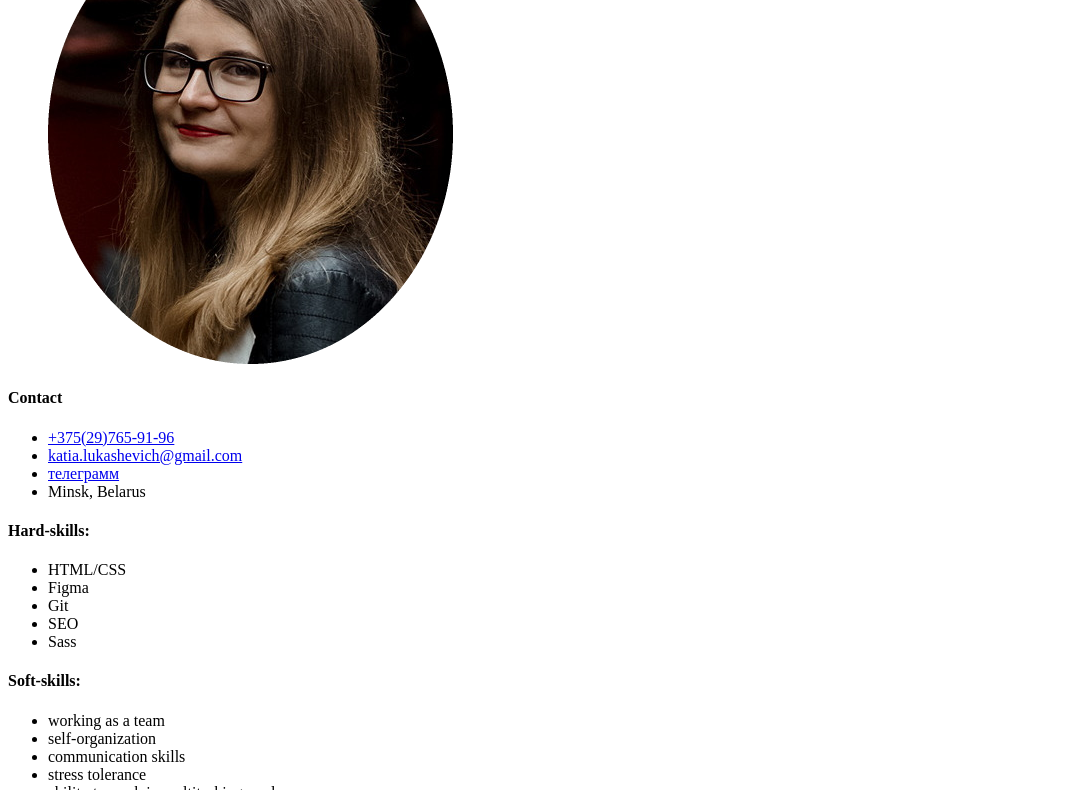
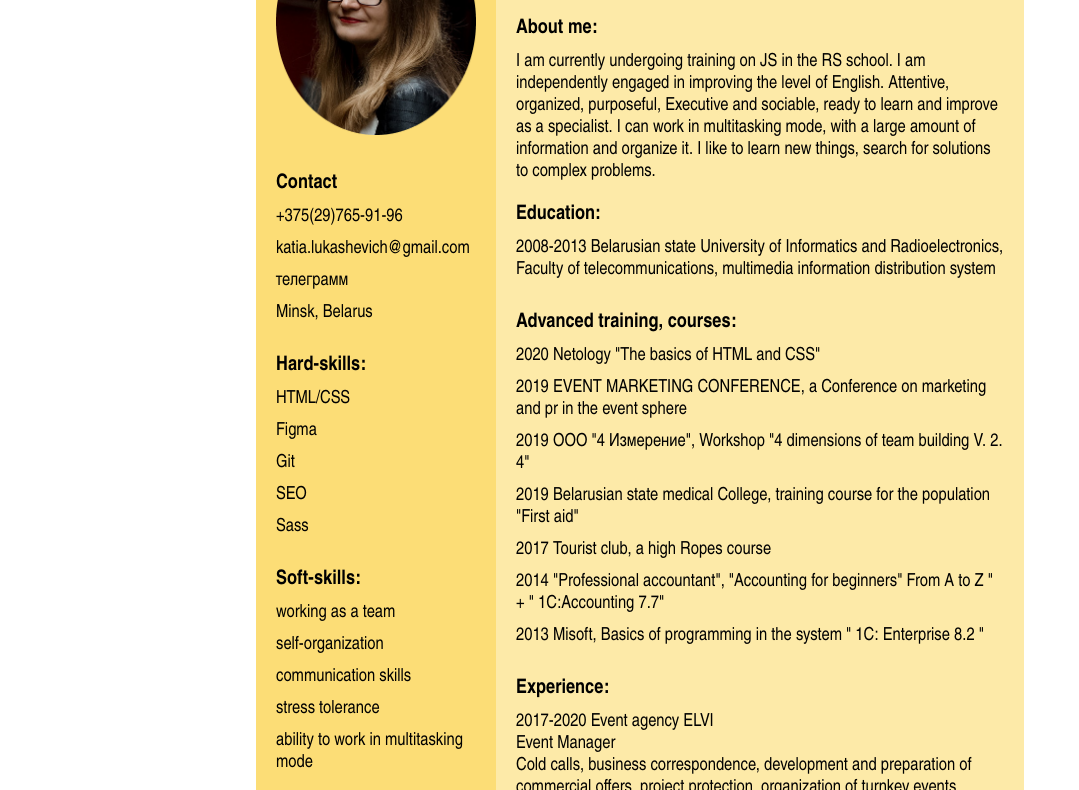
Before and after one commit to Katerina-L/rsschool-cv, a plain HTML site: page index.html in a window 1280 px wide. Shown: the part 112-902 px from the top of the page, without its empty margins (0-1079 px from the left). Drawn offline with Linux system fonts and the light colour scheme.

Commit message:
fix:fixed the file name css

```diff
--- a/index.html
+++ b/index.html
@@ -2,7 +2,7 @@
 <html lang="en">
     <head>
         <meta charset="utf-8">
-        <link rel="stylesheet" href="style_new.css">
+        <link rel="stylesheet" href="style.css">
         <title>Resume K.Lukashevich</title>
     </head>
 <body>
```
